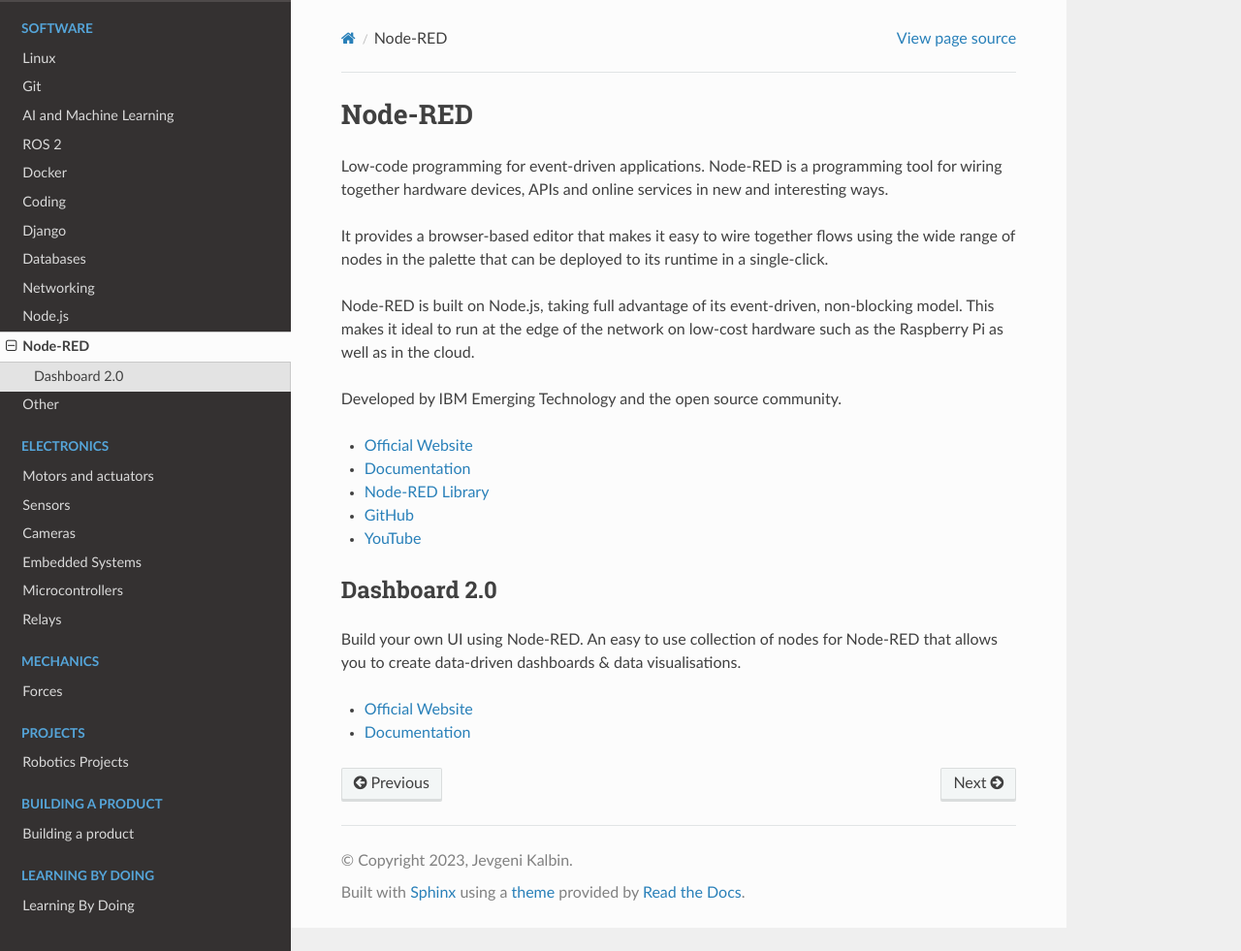
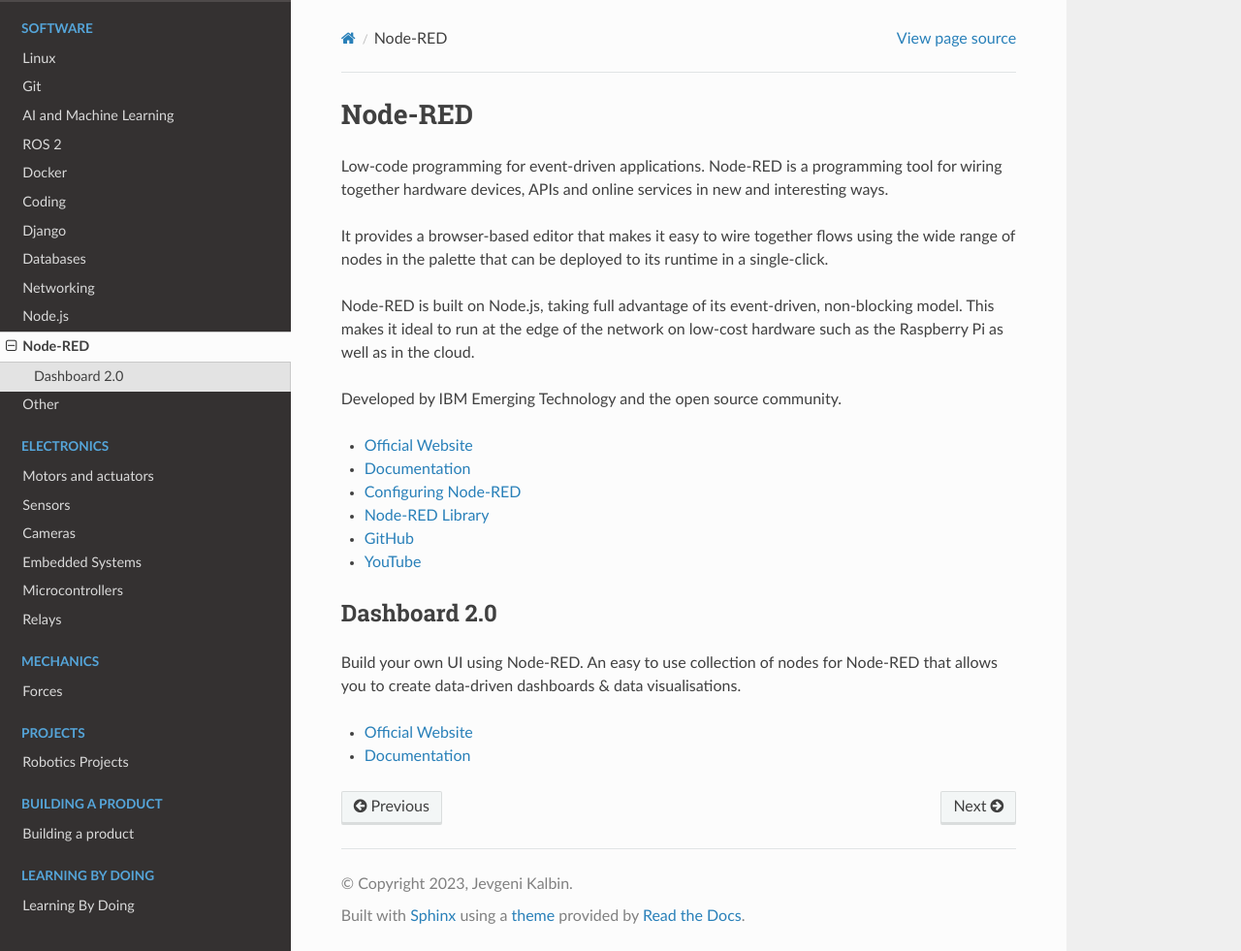
Before and after one commit to jevgenik/manuals, a Sphinx documentation site: the page built from source/files/software/node_red/node_red.rst, in a window 1280 px wide and 981 px high. Shown: the whole window at 97% size. Built offline with Sphinx 7.4.7 and the Read the Docs theme 2.0.0, drawn with Linux system fonts in a browser that asks for light colours.

Commit message:
node-red

```diff
--- a/source/files/software/node_red/node_red.rst
+++ b/source/files/software/node_red/node_red.rst
@@ -16,6 +16,8 @@ Developed by IBM Emerging Technology and the open source community.
 
 * `Documentation <https://nodered.org/docs>`_
 
+* `Configuring Node-RED <https://nodered.org/docs/user-guide/runtime/configuration>`_
+
 * `Node-RED Library <https://flows.nodered.org/>`_
 
 * `GitHub <https://github.com/node-red>`_
```
